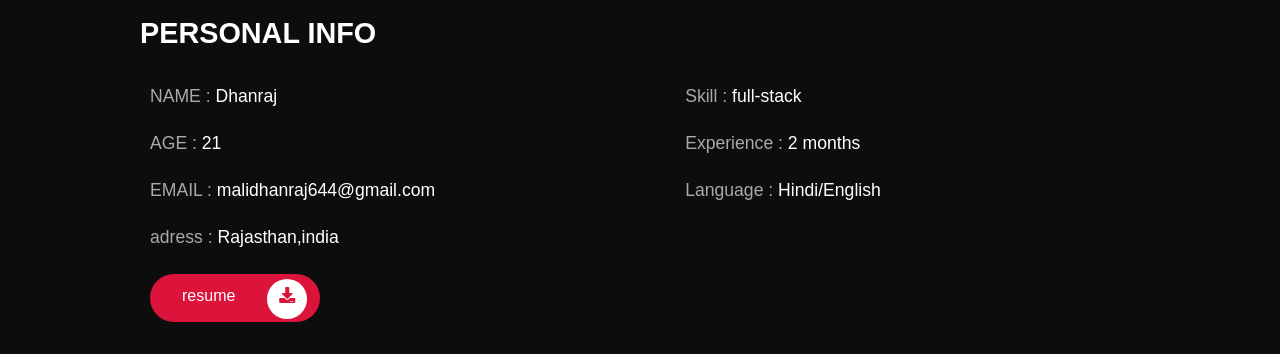
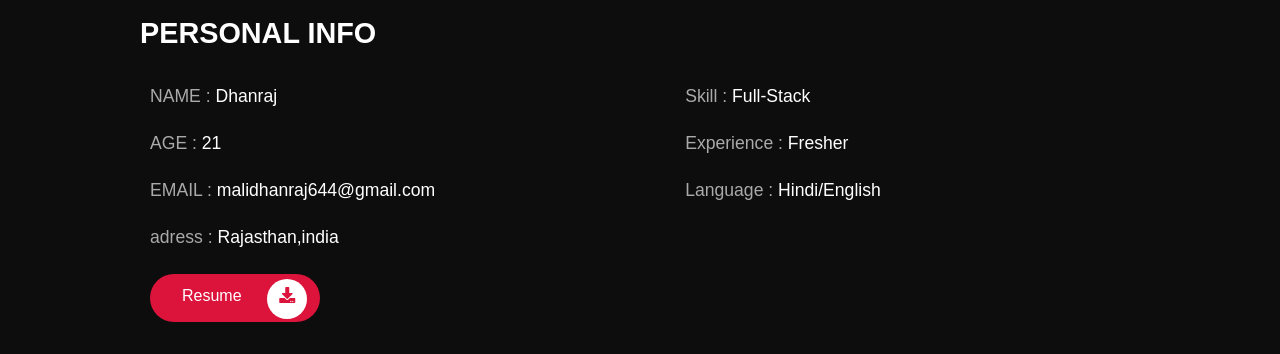
Before and after one commit to dhanraj644/portfolio, a React (Create React App) app: page /about in a window 1280 px wide. Shown: the part 195-549 px from the top of the page. Built offline with nearby package versions, Linux system fonts and the light colour scheme.

Commit message:
aftertyped

```diff
--- a/package.json
+++ b/package.json
@@ -3,14 +3,14 @@
   "version": "0.1.0",
   "private": true,
   "dependencies": {
-    "react": "^18.0.0",
-    "react-dom": "^18.0.0",
     "@testing-library/jest-dom": "^5.17.0",
     "@testing-library/react": "^13.4.0",
     "@testing-library/user-event": "^13.5.0",
+    "react": "^18.0.0",
+    "react-dom": "^18.0.0",
     "react-router-dom": "^6.2.1",
     "react-scripts": "5.0.1",
-    "react-typed": "^1.2.0",
+    "react-typed": "^2.0.12",
     "web-vitals": "^2.1.4"
   },
   "scripts": {
--- a/src/App.css
+++ b/src/App.css
@@ -250,20 +250,9 @@ body{
     color: crimson;
     height: 2.5rem;
     line-height: 2rem;
-    margin-left: 2rem;
+    margin-left: 1.6rem;
     text-align: center;
     width: 2.5rem;
-  }
-  .btn:hover{
-    width: 8.2rem;
-  }
-  .btn:hover  i{
-    margin-left: 6rem;
-
-  }
-  .btn:hover  span{
-      margin-top: 7px;
-      position: absolute;
   }
 
   .resume_section{
--- a/src/componets/about.js
+++ b/src/componets/about.js
@@ -27,15 +27,15 @@ const About = () => {
         <h3><span>adress : </span>Rajasthan,india</h3>
         </div>
         <div className='box2'>
-        <h3><span>Skill : </span>full-stack</h3>
-        <h3><span>Experience : </span>2 months</h3>
+        <h3><span>Skill : </span>Full-Stack</h3>
+        <h3><span>Experience : </span>Fresher</h3>
         <h3><span>Language : </span>Hindi/English</h3>
         </div>
       </div>
 
       <a href={Resume} download="Rsume.pdf">
-      <div id='toggel-open' className='btn' >
-        <span> resume</span>
+      <div  className='btn' >
+        <span>Resume</span>
         <i class='fas fa-download'></i>
         </div>
         </a>
--- a/src/componets/home.js
+++ b/src/componets/home.js
@@ -1,5 +1,7 @@
 import React from 'react'
-import Typed from 'react-typed'
+// import {Typed}  from 'react-typed';
+import {ReactTyped}  from 'react-typed';
+
 import Dhanraj from './images/Dhanraj.jpeg'
 export const Home = () => {
 
@@ -16,7 +18,7 @@ export const Home = () => {
       <h2>Hi, iam Dhanraj Mali</h2>
       <br/>
 
-      <h4><Typed
+      <h4><ReactTyped
         strings={[
           "I Am Full Stack Devloper",
           "I Am Software Engineer",
@@ -25,7 +27,8 @@ export const Home = () => {
         typeSpeed={110}
         backSpeed={150}
         loop
-      /></h4>
+      />
+      </h4>
       <br/>
 
       <p> As an aspiring full-stack developer,
```
Also changed, not shown: 1 other file (tests, documents, lock files or other folders).
